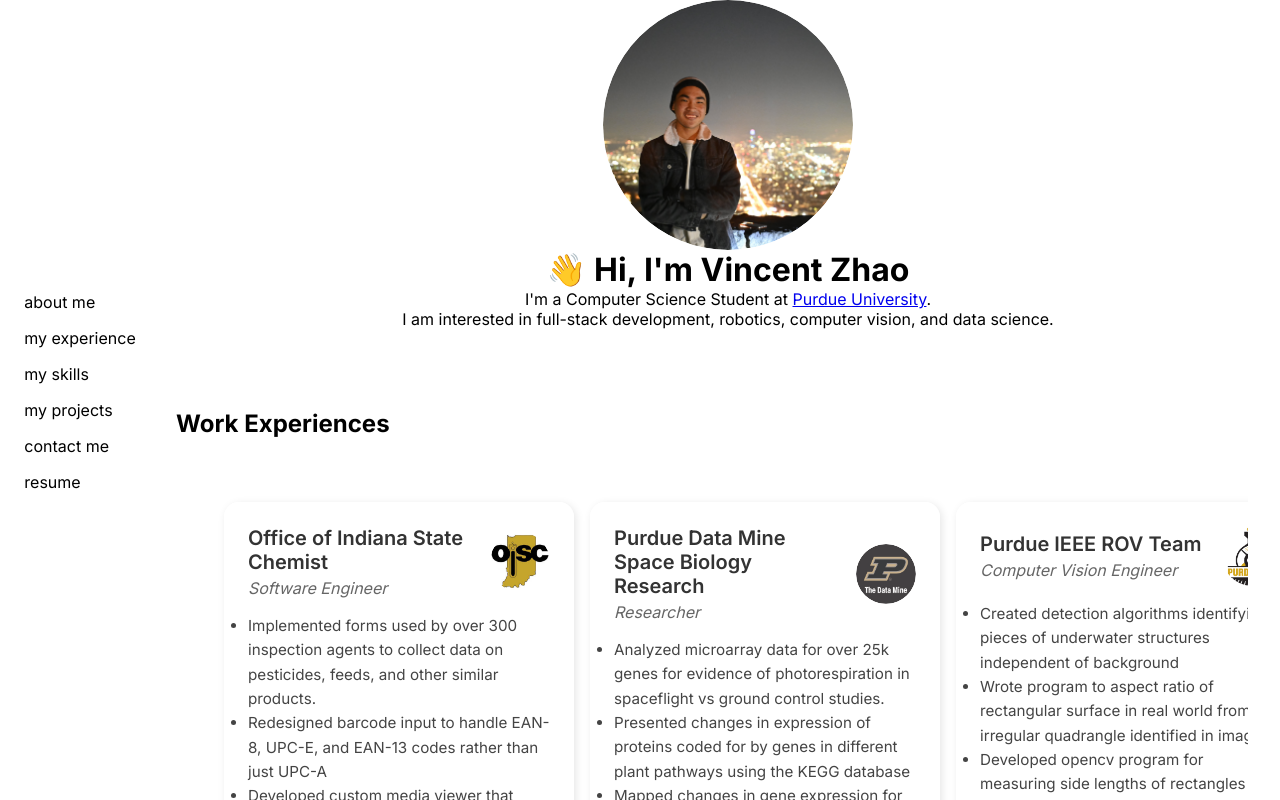
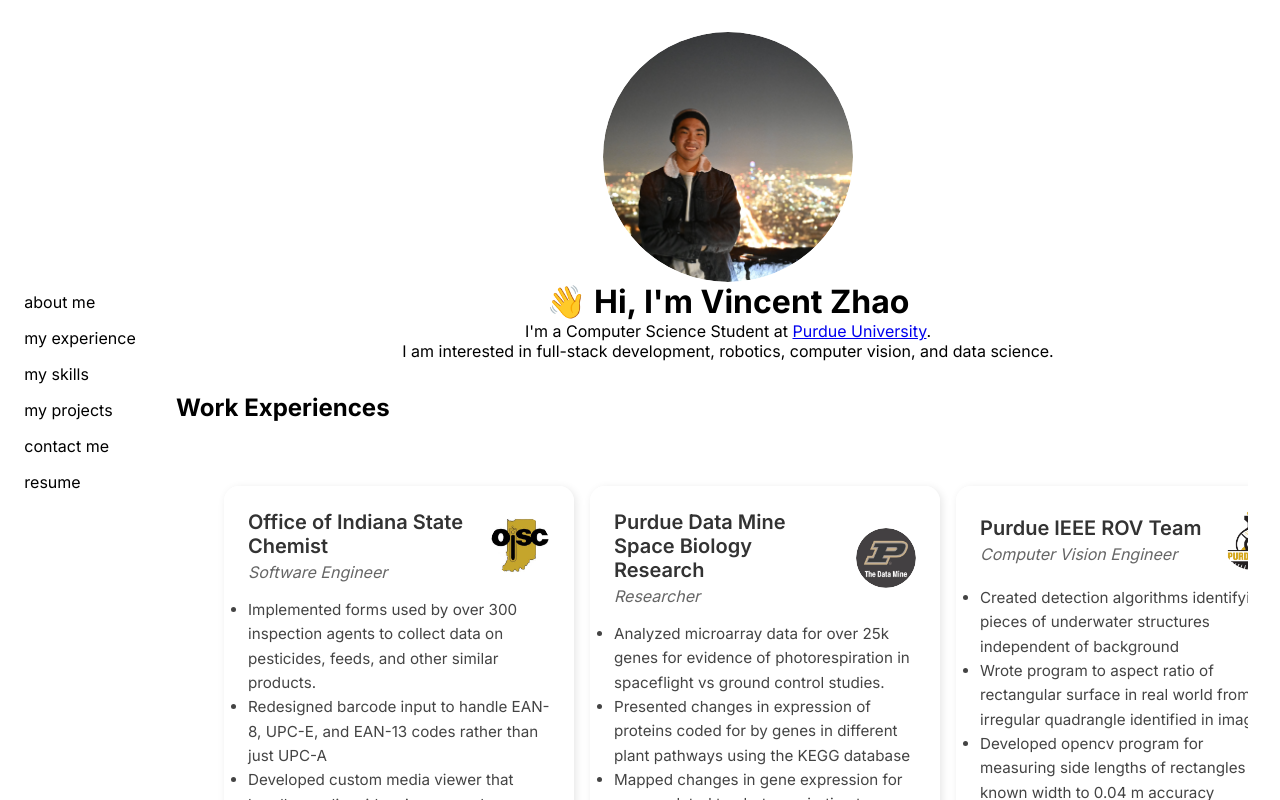
Before and after one commit to VincentZhao12/portfolio, a Next.js app: page / in a window 1280 px wide. Shown: the top 800 px of the page. Built offline with nearby package versions, Linux system fonts and the light colour scheme.

Commit message:
fixed margins
Signed-off-by: Vincent Zhao <59675522+VincentZhao12@users.noreply.github.com>

```diff
--- a/src/app/page.module.css
+++ b/src/app/page.module.css
@@ -27,7 +27,7 @@
 }
 
 .content > * {
-    margin-bottom: 5rem;
+    margin-top: 2rem;
     width: calc(100vw - 11rem);
 }
 
```
